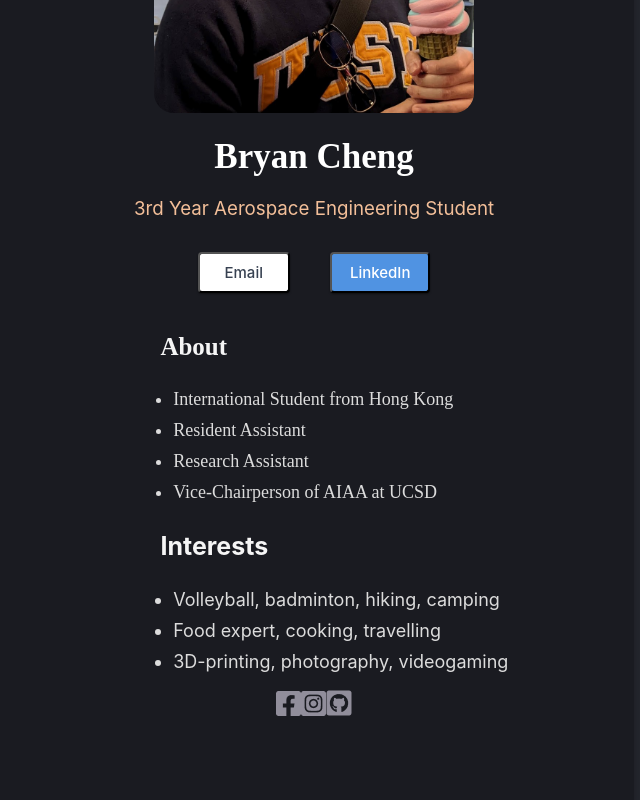
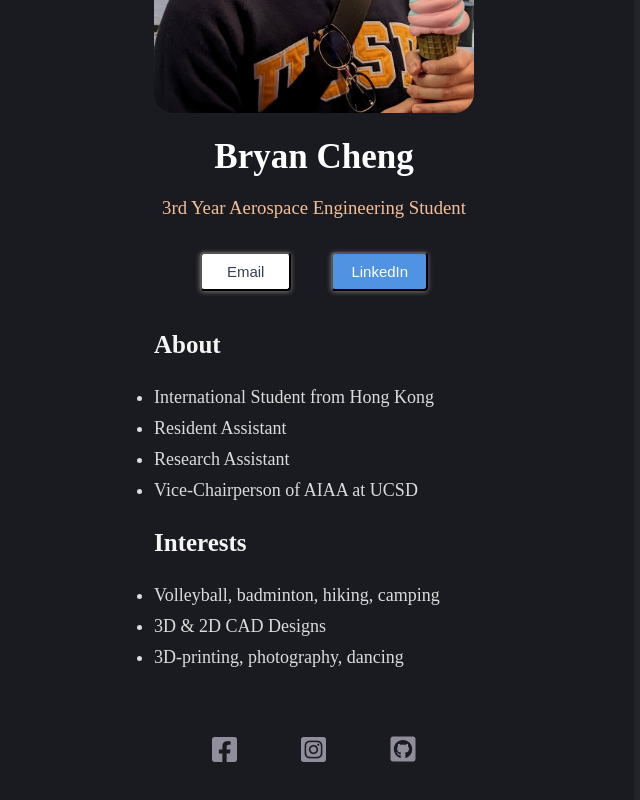
Before and after one commit to kovirivo24/React-Project, a React (Create React App) app in the folder digital-signature/: page / in a window 1280 px wide. Shown: the part 314-1114 px from the top of the page, without its empty margins (326-966 px from the left). Built offline with nearby package versions, Linux system fonts and the light colour scheme.

Commit message:
Added links to images and buttons

```diff
--- a/digital-signature/src/components/About.css
+++ b/digital-signature/src/components/About.css
@@ -5,23 +5,24 @@
     /* font-style: normal; */
     font-size: 25px;
     /* text-align: center; */
-    padding-left: 26%;
+    padding-left: 25%;
     margin-top:40px;
     margin-bottom: 0;
 }
 .about--involvement{
     /* margin-left:470px; */
     /* font-family: 'Montserrat'; */
-    /* font-style: normal; */
+
     font-size: 18px;
     color: #DCDCDC;
     /* text-align: center; */
     display: inline-block;
-    padding-left: 28%;
+    padding-left: 25%;
     text-align:left
 
 
 }
 .about--involvement>li{
     padding-top: 10px;
+    font-family: 'Montserrat';
 }
--- a/digital-signature/src/components/Footer.css
+++ b/digital-signature/src/components/Footer.css
@@ -1,8 +1,13 @@
-.imgs>img{
+.imgs>a{
    color:#918E9B;
 
    padding: 5%;
+
+}
+.imgs>a:hover{
+   transform: scale(1.3);
 }
 .imgs{
    text-align: center;
+   margin-top: 50px;
 }
--- a/digital-signature/src/components/Footer.jsx
+++ b/digital-signature/src/components/Footer.jsx
@@ -7,9 +7,9 @@ import "./Footer.css";
 export default function Footer(){
     return(
     <nav className='imgs'>
-        <a><img src={Facebook} alt="Facebook Link"/></a>
-        <a><img src={Instagram} alt="Instagram Link"/></a>
-        <a><img src={Github} alt="Github Link"/></a>
+        <a href="https://www.facebook.com/cheng.bryan.9/"><img src={Facebook} alt="Facebook Link"/></a>
+        <a href="https://www.instagram.com/_bragor77_/"><img src={Instagram} alt="Instagram Link"/></a>
+        <a href="https://github.com/bragor77"><img src={Github} alt="Github Link"/></a>
     </nav>
     )
 
--- a/digital-signature/src/components/Info.css
+++ b/digital-signature/src/components/Info.css
@@ -12,7 +12,7 @@
     height: 40px;
     color: #FFFFFF;
     /* font-family: 'Inter'; */
-    font-style: normal;
+    /* font-style: normal; */
     font-size: 35px;
     font-weight: 700;
     margin: 20px;
@@ -20,8 +20,8 @@
 .info--student{
     height: 40px;
     color: #F3BF99;
-    font-family: 'Inter';
-    font-style: normal;
+    /* font-family: 'Inter';
+    font-style: normal; */
     font-weight: 400;
     margin: 15px;
 
@@ -29,13 +29,13 @@
 .button--LinkedIn{
     background: #5093E2;
     border-radius: 4px;
-    box-shadow: 0px 1px 2px rgba(0, 0, 0, 0.5);
+    box-shadow: 0px 1px 5px rgba(205, 194, 194, 0.5);
     padding: 9px 18px 9px 18px;
     justify-content: center;
     align-items: center;
     color:white;
-    font-family: 'Inter';
-    font-style: normal;
+    /* font-family: 'Inter';
+    font-style: normal; */
     font-weight: 500;
     font-size: 15px;
     margin-left:20px;
@@ -43,13 +43,13 @@
 .button--email{
     background: white;
     border-radius: 4px;
-    box-shadow: 0px 1px 2px rgba(0, 0, 0, 0.5);
+    box-shadow: 0px 1px 5px rgba(221, 210, 210, 0.5);
     padding: 9px 25px 9px 25px;
     justify-content: center;
     align-items: center;
     color:#374151;;
-    font-family: 'Inter';
-    font-style: normal;
+    /* font-family: 'Inter';
+    font-style: normal; */
     font-weight: 500;
     font-size: 15px;
     margin-right:20px;
--- a/digital-signature/src/components/Info.jsx
+++ b/digital-signature/src/components/Info.jsx
@@ -7,8 +7,8 @@ export default function Info(){
             <img src={Bryan} alt="Bryan's photo" className="info--photo"/>
             <h2 className="info--name"><b>Bryan Cheng</b></h2>
             <h3 className="info--student">3rd Year Aerospace Engineering Student</h3>
-            <button className="button--email">Email</button>
-            <button className="button--LinkedIn">LinkedIn</button>
+            <a href="c9cheng@ucsd.edu"><button className="button--email">Email</button></a>
+            <a href="www.linkedin.com/in/bryan-cheng-cheuk-hin"><button className="button--LinkedIn">LinkedIn</button></a>
         </nav>
     )
 
--- a/digital-signature/src/components/Interests.css
+++ b/digital-signature/src/components/Interests.css
@@ -1,21 +1,21 @@
 .interests{
     /* margin-left:460px; */
     color: #F5F5F5;
-    font-family: 'Inter';
-    font-style: normal;
+    /* font-family: 'Inter';
+    font-style: normal; */
     font-size: 25px;
-    padding-left: 26%;
+    padding-left: 25%;
     margin-top: 10px;
     margin-bottom: 0;
 }
 .interests-list{
     /* margin-left:470px; */
-    font-family: 'Inter';
-    font-style: normal;
+    /* font-family: 'Inter';
+    font-style: normal; */
     font-size: 18px;
     color: #DCDCDC;
     display: inline-block;
-    padding-left: 28%;
+    padding-left: 25%;
     text-align:left;
     padding-top: 0;
 }
--- a/digital-signature/src/components/Interests.jsx
+++ b/digital-signature/src/components/Interests.jsx
@@ -6,8 +6,8 @@ export default function Interests(){
             <h1 className="interests"><b>Interests</b></h1>
             <ul className="interests-list">
                 <li>Volleyball, badminton, hiking, camping</li>
-                <li>Food expert, cooking, travelling</li>
-                <li>3D-printing, photography, videogaming</li>
+                <li>3D & 2D CAD Designs</li>
+                <li>3D-printing, photography, dancing</li>
             </ul>
        </main>
    )
--- a/digital-signature/src/index.html
+++ b/digital-signature/src/index.html
@@ -1,8 +1,8 @@
 <html>
     <head>
         <link rel="preconnect" href="https://fonts.googleapis.com">
+        <link rel="preconnect" href="https://fonts.gstatic.com" crossorigin>
         <link href="https://fonts.googleapis.com/css?family=Lora:400,700%7CMontserrat:300" rel="stylesheet">
-        <link rel="preconnect" href="https://fonts.gstatic.com" crossorigin>
         <link rel="stylesheet" href="style.css">
     </head>
     <body>
```
